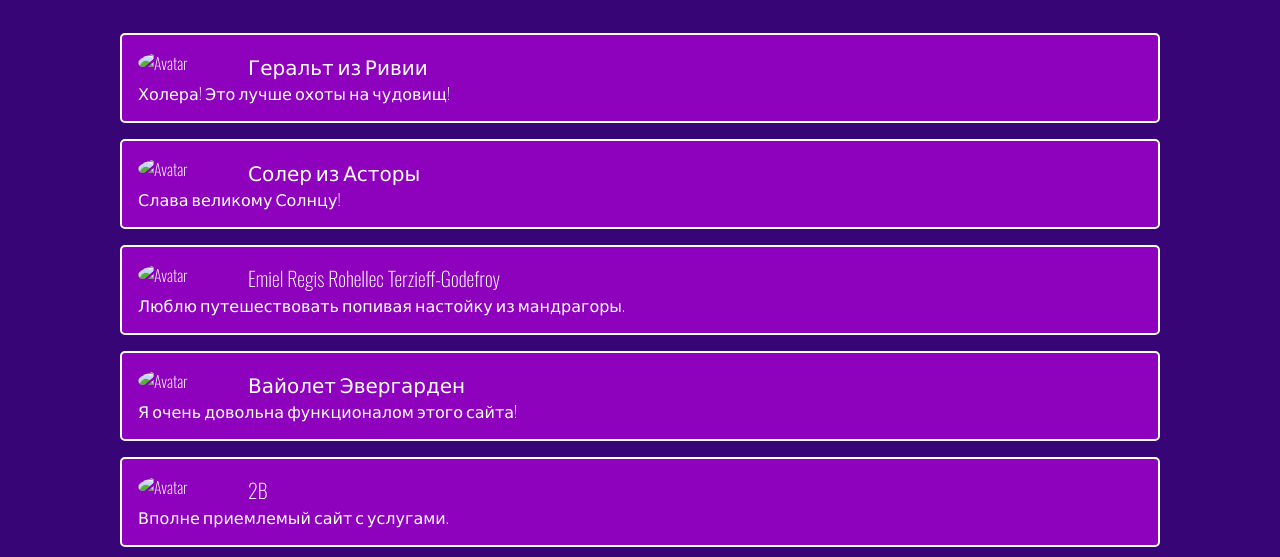
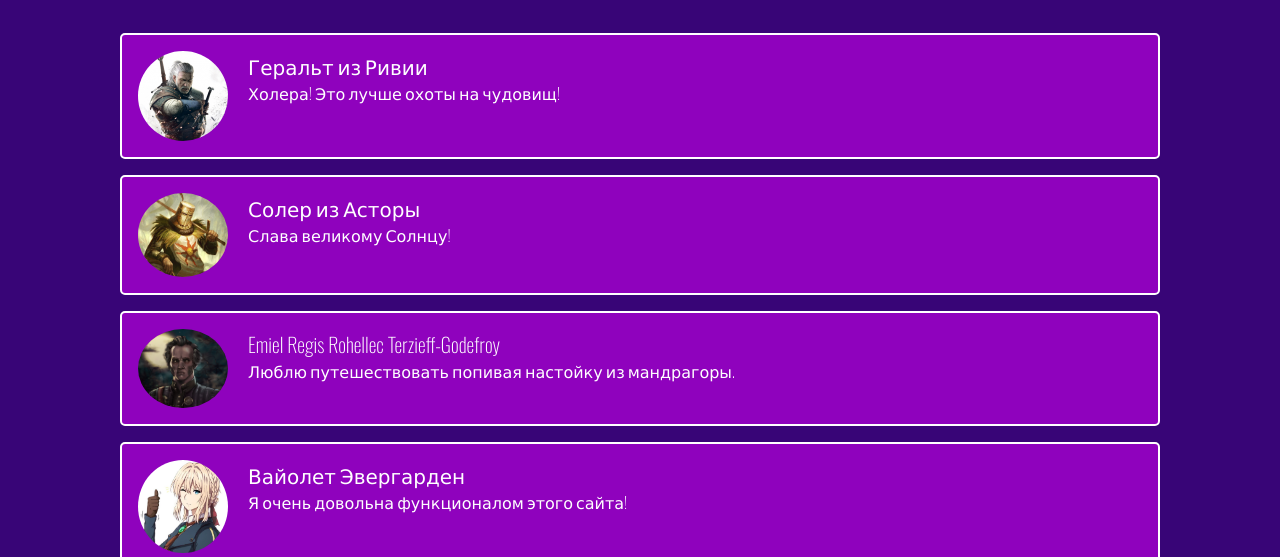
Before and after one commit to Leontev-Aleksej/SITE-VISITKA, a plain HTML site: page clients.html in a window 1280 px wide. Shown: the part 103-660 px from the top of the page. Drawn offline with nearby package versions, Linux system fonts and the light colour scheme; the site is published under a folder, as on GitHub Pages, so addresses that start at the root find nothing.

Commit message:
Add files via upload

```diff
--- a/clients.html
+++ b/clients.html
@@ -23,27 +23,27 @@
     </header>
     <main>
         <div class="client">
-            <img src="../img/client1.jpg" alt="Avatar" style="width:90px">
+            <img src="img/client1.jpg" alt="Avatar" style="width:90px">
             <p><span>Геральт из Ривии</span></p>
             <p>Холера! Это лучше охоты на чудовищ!</p>
           </div>
           <div class="client">
-            <img src="../img/client2.jpg" alt="Avatar" style="width:90px">
+            <img src="img/client2.jpg" alt="Avatar" style="width:90px">
             <p><span >Солер из Асторы</span></p>
             <p>Слава великому Солнцу!</p>
           </div>
           <div class="client">
-            <img src="../img/client3.jpg" alt="Avatar" style="width:90px">
+            <img src="img/client3.jpg" alt="Avatar" style="width:90px">
             <p><span>Emiel Regis Rohellec Terzieff-Godefroy</span></p>
             <p>Люблю путешествовать попивая настойку из мандрагоры.</p>
           </div>
           <div class="client">
-            <img src="../img/client4.jpg" alt="Avatar" style="width:90px">
+            <img src="img/client4.jpg" alt="Avatar" style="width:90px">
             <p><span >Вайолет Эвергарден</span></p>
             <p>Я очень довольна функционалом этого сайта!</p>
           </div>
            <div class="client">
-            <img src="../img/client5.jpg" alt="Avatar" style="width:90px">
+            <img src="img/client5.jpg" alt="Avatar" style="width:90px">
             <p><span >2B</span></p>
             <p>Вполне приемлемый сайт с услугами.</p>
           </div>
--- a/style.css
+++ b/style.css
@@ -55,7 +55,7 @@ footer{
 #panorama{
     width: 100%;
     height: 150px;
-    background: url(/img/2.jpg)no-repeat center 70%;
+    background: url(img/2.jpg)no-repeat center 70%;
     background-size: cover; /*масштабирование фона*/
 }
 .services_img{
```
Also changed, not shown: onas.html (+1 -1 lines).
